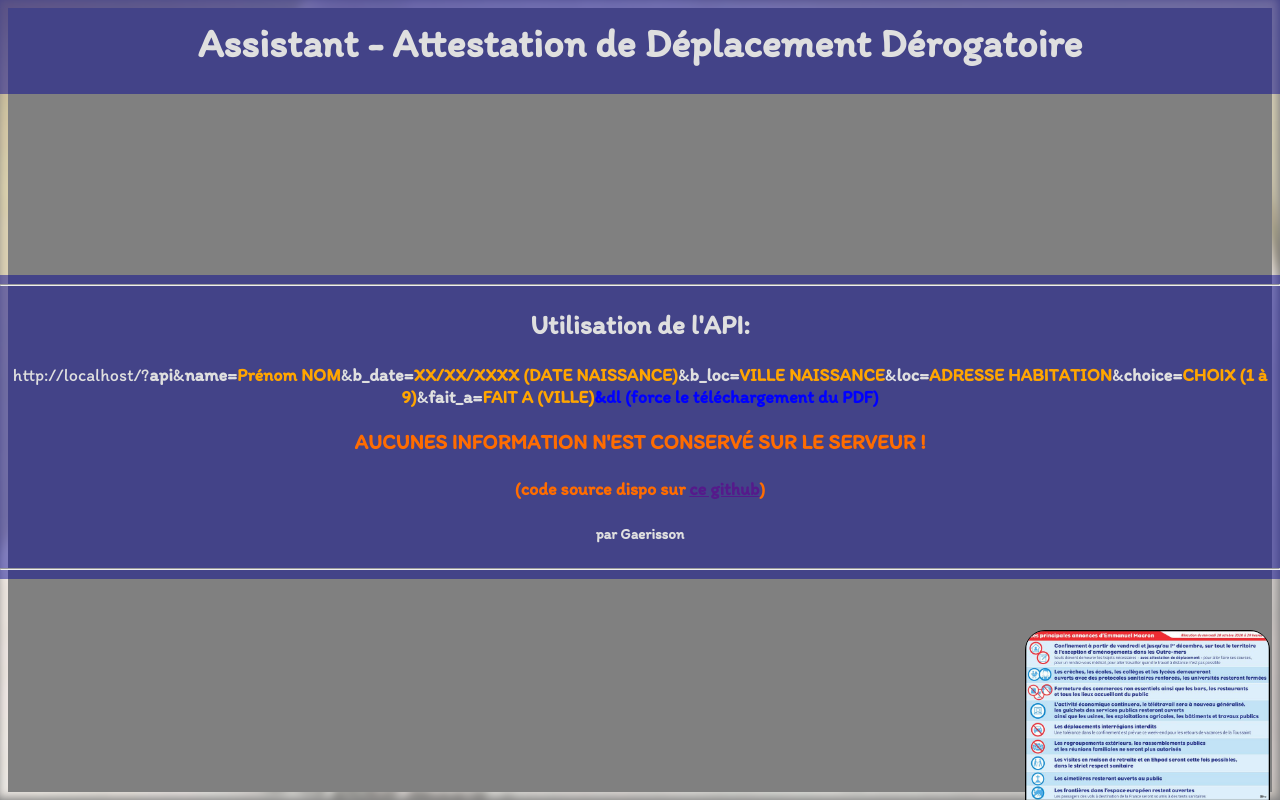
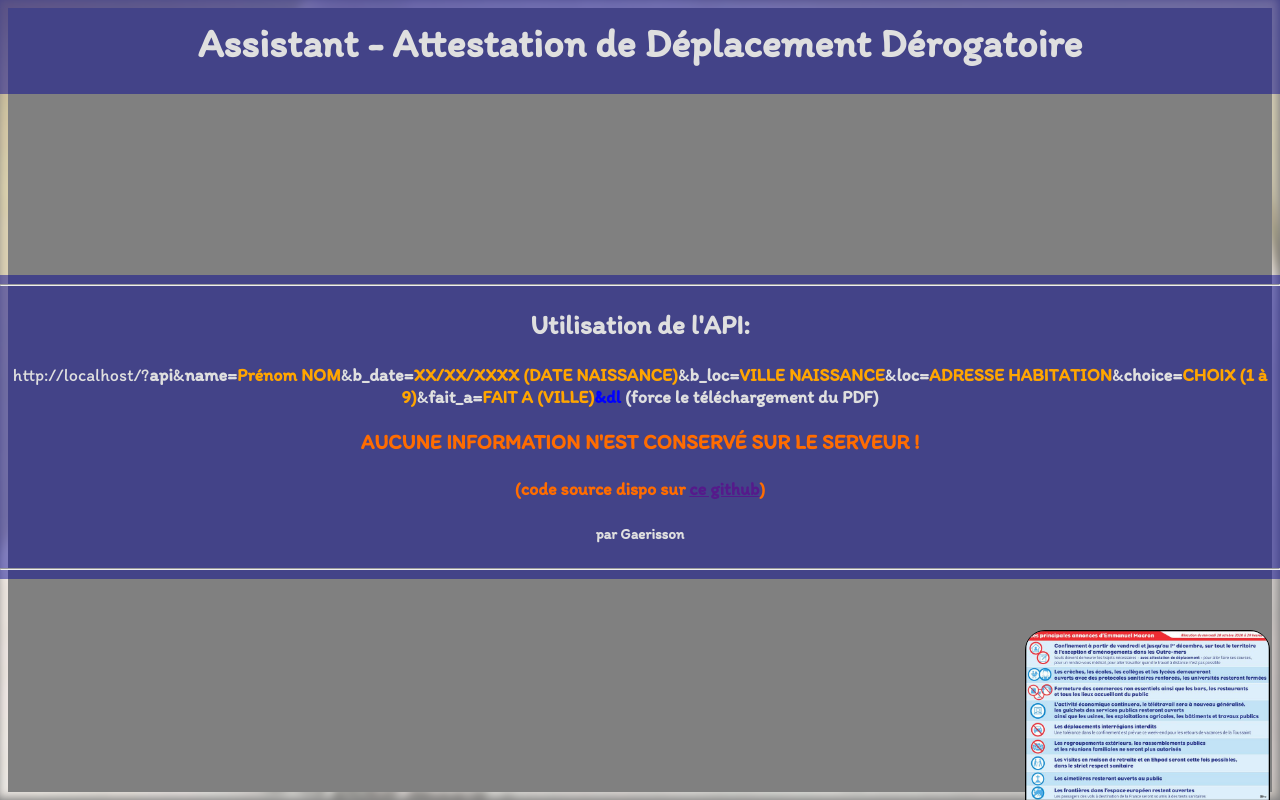
Before and after one commit to Gaerisson/Derogator, a PHP site: page / in a window 1280 px wide. Run offline with PHP 8.4, Linux system fonts and the light colour scheme.

Commit message:
Update index.php

```diff
--- a/index.php
+++ b/index.php
@@ -1,28 +1,11 @@
 <head>
     <meta charset="UTF-8">
     <meta name="viewport" content="width=device-width, initial-scale=1, shrink-to-fit=no">
-
-    <link rel="apple-touch-icon" sizes="57x57" href="res/favicon/apple-icon-57x57.png">
-	<link rel="apple-touch-icon" sizes="60x60" href="res/favicon/apple-icon-60x60.png">
-	<link rel="apple-touch-icon" sizes="72x72" href="res/favicon/apple-icon-72x72.png">
-	<link rel="apple-touch-icon" sizes="76x76" href="res/favicon/apple-icon-76x76.png">
-	<link rel="apple-touch-icon" sizes="114x114" href="res/favicon/apple-icon-114x114.png">
-	<link rel="apple-touch-icon" sizes="120x120" href="res/favicon/apple-icon-120x120.png">
-	<link rel="apple-touch-icon" sizes="144x144" href="res/favicon/apple-icon-144x144.png">
-	<link rel="apple-touch-icon" sizes="152x152" href="res/favicon/apple-icon-152x152.png">
-	<link rel="apple-touch-icon" sizes="180x180" href="res/favicon/apple-icon-180x180.png">
-	<link rel="icon" type="image/png" sizes="192x192" href="res/favicon/android-icon-192x192.png">
-	<link rel="icon" type="image/png" sizes="32x32" href="res/favicon/favicon-32x32.png">
-	<link rel="icon" type="image/png" sizes="96x96" href="res/favicon/favicon-96x96.png">
-	<link rel="icon" type="image/png" sizes="16x16" href="res/favicon/favicon-16x16.png">
-	<meta name="msapplication-TileImage" content="res/favicon/ms-icon-144x144.png">
-	<link rel="shortcut icon" href="res/favicon/favicon.ico" type="image/x-icon">
 
     <link rel="stylesheet" type="text/css" href="css/main.css">
     <link href="https://fonts.googleapis.com/css2?family=Itim&display=swap" rel="stylesheet">
 
     <title>Assistant - ADD (Derogator)</title>
-
 </head>
 <body>
     <?php
@@ -44,8 +27,8 @@
                     <div class="main">
                         <hr>
                             <H2>Utilisation de l\'API:</H2>
-                        '."http://".$_SERVER['HTTP_HOST'].$_SERVER['REQUEST_URI'].'?<b>api</b>&<b>name=<a style="color:orange">Prénom NOM</a></b>&<b>b_date=<a style="color:orange">XX/XX/XXXX (DATE NAISSANCE)</a></b>&<b>b_loc=<a style="color:orange">VILLE NAISSANCE</a></b>&<b>loc=<a style="color:orange">ADRESSE HABITATION</a></b>&<b>choice=<a style="color:orange">CHOIX (1 à 9)</a></b>&<b>fait_a=<a style="color:orange">FAIT A (VILLE)</a></b><b><a style="color:blue">&dl (force le téléchargement du PDF)</a></b>
-                        <h3 style="color:#ff6c00">AUCUNES INFORMATION N\'EST CONSERVÉ SUR LE SERVEUR !</h3>
+                        '."http://".$_SERVER['HTTP_HOST'].$_SERVER['REQUEST_URI'].'?<b>api</b>&<b>name=<a style="color:orange">Prénom NOM</a></b>&<b>b_date=<a style="color:orange">XX/XX/XXXX (DATE NAISSANCE)</a></b>&<b>b_loc=<a style="color:orange">VILLE NAISSANCE</a></b>&<b>loc=<a style="color:orange">ADRESSE HABITATION</a></b>&<b>choice=<a style="color:orange">CHOIX (1 à 9)</a></b>&<b>fait_a=<a style="color:orange">FAIT A (VILLE)</a></b><b><a style="color:blue">&dl</a> (force le téléchargement du PDF)</b>
+                        <h3 style="color:#ff6c00">AUCUNE INFORMATION N\'EST CONSERVÉ SUR LE SERVEUR !</h3>
                         <h4 style="color:#ff6c00">(code source dispo sur <a href=""> ce github</a>)</h4>
                         <h5>par Gaerisson</h5>
                         <hr>
```
